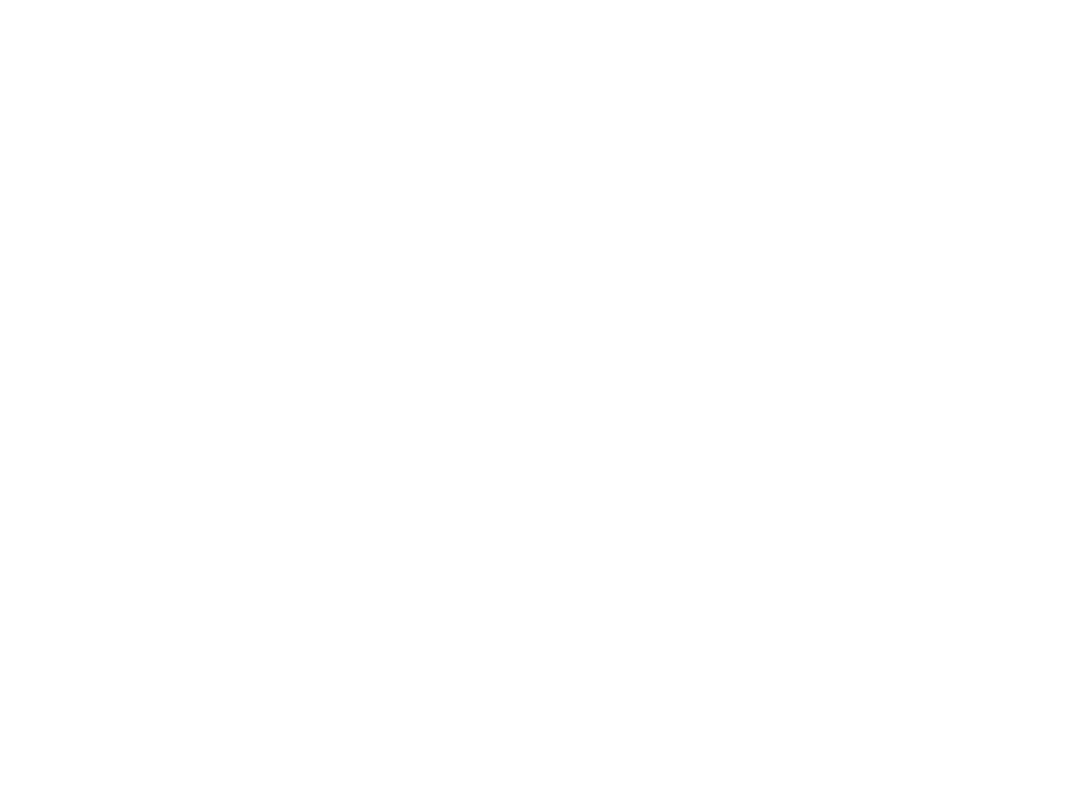
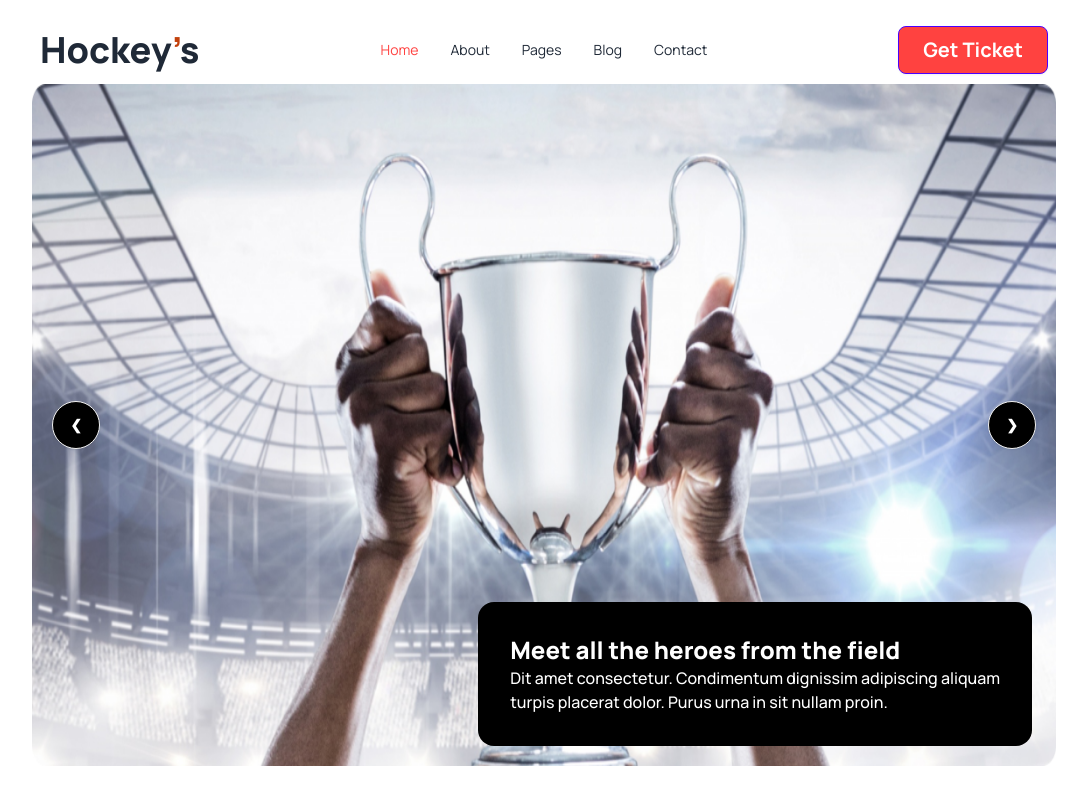
Before and after one commit to Arjon200141/assignment-3, a plain HTML site: page index.html in a window 1280 px wide. Shown: the whole page, without its empty margins (96-1183 px from the left). Drawn offline with nearby package versions, Linux system fonts and the light colour scheme.

Commit message:
Header Added

```diff
--- a/index.html
+++ b/index.html
@@ -3,9 +3,108 @@
 <head>
     <meta charset="UTF-8">
     <meta name="viewport" content="width=device-width, initial-scale=1.0">
-    <title>Document</title>
+    <title>Hockey Store</title>
+    <link href="https://cdn.jsdelivr.net/npm/daisyui@4.6.0/dist/full.min.css" rel="stylesheet" type="text/css" />
+    <script src="https://cdn.tailwindcss.com"></script>
+    <link rel="preconnect" href="https://fonts.googleapis.com">
+    <link rel="preconnect" href="https://fonts.gstatic.com" crossorigin>
+    <link href="https://fonts.googleapis.com/css2?family=Manrope:wght@400;500;600;700;800&display=swap" rel="stylesheet">
+
+    <style>
+        .font-manrope{
+            font-family: 'Manrope', sans-serif;
+        }
+    </style>
 </head>
-<body>
+<body class="container mx-auto my-auto font-manrope">
+
+    <header class="m-4 lg:mx-32">
+        <!--Nav Bar-->
+        <div class="navbar bg-base-100">
+            <div class="navbar-start">
+              <div class="dropdown">
+                <div tabindex="0" role="button" class="btn btn-ghost lg:hidden">
+                  <svg xmlns="http://www.w3.org/2000/svg" class="h-5 w-5" fill="none" viewBox="0 0 24 24" stroke="currentColor"><path stroke-linecap="round" stroke-linejoin="round" stroke-width="2" d="M4 6h16M4 12h8m-8 6h16" /></svg>
+                </div>
+                <ul tabindex="0" class="menu menu-sm dropdown-content mt-3 z-[1] p-2 shadow bg-base-100 rounded-box w-52">
+                  <li class="text-[#FF4240]"><a>Home</a></li>
+                  <li><a>About</a></li>
+                  <li><a>Pages</a></li>
+                  <li><a>Blog</a></li>
+                  <li><a>Contact</a></li>
+                </ul>
+              </div>
+              <a class="font-extrabold text-4xl">Hockey<span class="text-orange-700">’</span>s</a>
+            </div>
+            <div class="navbar-center hidden lg:flex">
+              <ul class="menu menu-horizontal px-1">
+                <li class="text-[#FF4240]"><a>Home</a></li>
+                <li><a>About</a></li>
+                <li><a>Pages</a></li>
+                <li><a>Blog</a></li>
+                <li><a>Contact</a></li>
+              </ul>
+            </div>
+            <div class="navbar-end">
+              <a class="btn btn-primary bg-[#FF4240]  px-6 text-white font-bold text-xl text-center">Get Ticket</a>
+            </div>
+          </div>
+
+          <!--Banner Design-->
+          <div class="carousel w-full relative">
+            <div id="slide1" class="carousel-item relative w-full">
+              <img src="images/banner.png" class="w-full" />
+              <div class="absolute flex justify-between transform -translate-y-1/2 left-5 right-5 top-1/2">
+                <a href="#slide4" class="btn btn-circle bg-black text-[#FFF]">❮</a>
+                <a href="#slide2" class="btn btn-circle bg-black text-[#FFF]">❯</a>
+              </div>
+              <div class="absolute bottom-5 right-6 p-8 bg-black rounded-2xl">
+                <h2 class="text-white text-2xl font-extrabold">Meet all the heroes from the field</h2>
+                <p class="text-white font-medium">Dit amet consectetur. Condimentum dignissim adipiscing aliquam <br> turpis placerat dolor. Purus urna in sit nullam proin. </p>
+              </div>
+            </div>
+            <div id="slide2" class="carousel-item relative w-full">
+              <img src="images/banner2.webp" class="w-full" />
+              <div class="absolute flex justify-between transform -translate-y-1/2 left-5 right-5 top-1/2">
+                <a href="#slide1" class="btn btn-circle bg-black text-white">❮</a>
+                <a href="#slide3" class="btn btn-circle bg-black text-white">❯</a>
+              </div>
+              <div class="absolute bottom-5 right-6 p-8 bg-black rounded-2xl">
+                <h2 class="text-white text-2xl font-extrabold">Meet all the heroes from the field</h2>
+                <p class="text-white font-medium">Dit amet consectetur. Condimentum dignissim adipiscing aliquam <br> turpis placerat dolor. Purus urna in sit nullam proin. </p>
+              </div>
+            </div>
+            <div id="slide3" class="carousel-item relative w-full">
+              <img src="images/equipment.jpg" class="w-full" />
+              <div class="absolute flex justify-between transform -translate-y-1/2 left-5 right-5 top-1/2">
+                <a href="#slide2" class="btn btn-circle bg-black text-white">❮</a>
+                <a href="#slide4" class="btn btn-circle bg-black text-white">❯</a>
+              </div>
+              <div class="absolute bottom-5 right-6 p-8 bg-black rounded-2xl">
+                <h2 class="text-white text-2xl font-extrabold">Meet all the heroes from the field</h2>
+                <p class="text-white font-medium">Dit amet consectetur. Condimentum dignissim adipiscing aliquam <br> turpis placerat dolor. Purus urna in sit nullam proin. </p>
+              </div>
+            </div>
+            <div id="slide4" class="carousel-item relative w-full">
+              <img src="images/equipment2.jpg" class="w-full" />
+              <div class="absolute flex justify-between transform -translate-y-1/2 left-5 right-5 top-1/2">
+                <a href="#slide3" class="btn btn-circle bg-black text-white">❮</a>
+                <a href="#slide1" class="btn btn-circle bg-black text-white">❯</a>
+              </div>
+              <div class="absolute bottom-5 right-6 p-8 bg-black rounded-2xl">
+                <h2 class="text-white text-2xl font-extrabold">Meet all the heroes from the field</h2>
+                <p class="text-white font-medium">Dit amet consectetur. Condimentum dignissim adipiscing aliquam <br> turpis placerat dolor. Purus urna in sit nullam proin. </p>
+              </div>
+            </div>
+          </div>
+    </header>
+
+    <main>
+
+    </main>
+    <footer>
+
+    </footer>
 
 </body>
 </html>
--- /dev/null
+++ b/tailwind.config.js
@@ -0,0 +1,8 @@
+/** @type {import('tailwindcss').Config} */
+module.exports = {
+    content: ["./src/**/*.{html,js}"],
+    theme: {
+      extend: {},
+    },
+    plugins: [],
+  }
```
Also changed, not shown: Images/10.png (added), Images/11.png (added), Images/2.png (added), Images/3.png (added), Images/4.png (added), Images/5.png (added), Images/6.png (added), Images/7.png (added), Images/8.png (added), Images/9.png (added), Images/Group 1171275317.png (added), Images/Group 1171275318.png (added), Images/Group 1171275321.png (added), Images/banner.png (added), 3 more files.
